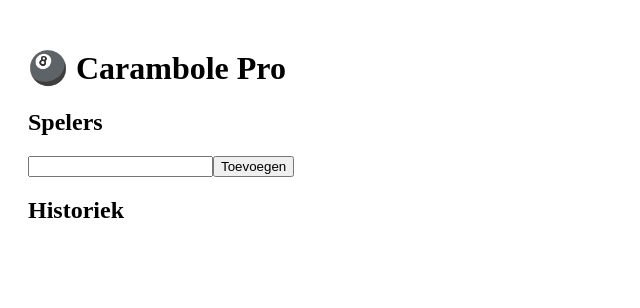
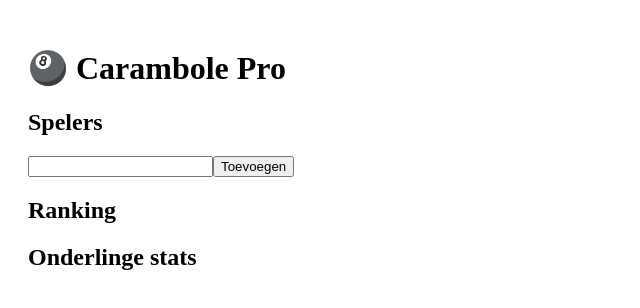
Before and after one commit to steppedavid-glitch/carambole-app, a React (Vite) app: page / in a window 1280 px wide. Shown: the top 308 px of the page, without its empty margins (0-640 px from the left). Built offline with nearby package versions, Linux system fonts and the light colour scheme.

Commit message:
Update App.jsx

```diff
--- a/src/App.jsx
+++ b/src/App.jsx
@@ -60,15 +60,20 @@ export default function App() {
     const newScores = { ...scores, [id]: newScore };
     setScores(newScores);
 
-    // winnaar check
     const winner = selected.find(p => newScores[p.id] >= targets[p.id]);
     if (winner) {
-      setGames([...games, {
+      const newGame = {
         players: selected,
         scores: newScores,
         winner,
-        turns
-      }]);
+        turns,
+        moyenne: Object.fromEntries(
+          selected.map(p => [p.id, (newScores[p.id] / (turns || 1)).toFixed(2)])
+        ),
+        series
+      };
+
+      setGames([...games, newGame]);
       setCurrentGame(false);
       alert(`🏆 ${winner.name} wint!`);
     }
@@ -83,6 +88,39 @@ export default function App() {
     );
   };
 
+  // 📊 Stats
+  const getStats = (player) => {
+    const played = games.filter(g => g.players.find(p => p.id === player.id));
+    const wins = played.filter(g => g.winner.id === player.id);
+
+    const avg = played.length
+      ? (played.reduce((sum, g) => sum + Number(g.moyenne[player.id] || 0), 0) / played.length).toFixed(2)
+      : 0;
+
+    const bestSeries = Math.max(0, ...played.map(g => g.series?.[player.id]?.best || 0));
+
+    return { played: played.length, wins: wins.length, avg, bestSeries };
+  };
+
+  const ranking = [...players]
+    .map(p => {
+      const s = getStats(p);
+      return { name: p.name, ...s, rate: s.played ? (s.wins / s.played) : 0 };
+    })
+    .sort((a, b) => b.rate - a.rate);
+
+  const getHeadToHead = (p1, p2) => {
+    const matches = games.filter(g =>
+      g.players.find(p => p.id === p1.id) &&
+      g.players.find(p => p.id === p2.id)
+    );
+
+    return {
+      p1: matches.filter(g => g.winner.id === p1.id).length,
+      p2: matches.filter(g => g.winner.id === p2.id).length
+    };
+  };
+
   return (
     <div style={{ padding: 20 }}>
       <h1>🎱 Carambole Pro</h1>
@@ -91,53 +129,33 @@ export default function App() {
       <input value={newPlayer} onChange={e => setNewPlayer(e.target.value)} />
       <button onClick={addPlayer}>Toevoegen</button>
 
-      {players.map(p => (
-        <div key={p.id}>
-          <button onClick={() => selectPlayer(p)}>{p.name}</button>
+      {players.map(p => {
+        const s = getStats(p);
+        return (
+          <div key={p.id}>
+            {p.name} | 🎯 {s.played} | 🏆 {s.wins} | Moy {s.avg} | 🔥 {s.bestSeries}
+          </div>
+        );
+      })}
+
+      <h2>Ranking</h2>
+      {ranking.map((r, i) => (
+        <div key={i}>
+          #{i + 1} {r.name}
         </div>
       ))}
 
-      {selected.length === 2 && !currentGame && (
-        <div>
-          <h2>Game setup</h2>
-          {selected.map(p => (
-            <div key={p.id}>
-              {p.name}
-              <input
-                type="number"
-                value={targets[p.id]}
-                onChange={e => setTargets({ ...targets, [p.id]: Number(e.target.value) })}
-              />
+      <h2>Onderlinge stats</h2>
+      {players.map((p1, i) =>
+        players.slice(i + 1).map(p2 => {
+          const h = getHeadToHead(p1, p2);
+          return (
+            <div key={p1.id + p2.id}>
+              {p1.name} vs {p2.name} → {h.p1} - {h.p2}
             </div>
-          ))}
-          <button onClick={startGame}>Start</button>
-        </div>
+          );
+        })
       )}
-
-      {currentGame && (
-        <div>
-          <h2>Match</h2>
-          {selected.map(p => (
-            <div key={p.id}>
-              <b>{p.name}</b> — {scores[p.id]} / {targets[p.id]}
-              | Moy: {(scores[p.id]/(turns||1)).toFixed(2)}
-              | Serie: {series[p.id]?.best}
-              <button onClick={() => updateScore(p.id, 1)}>+1</button>
-              <button onClick={() => updateScore(p.id, -1)}>-1</button>
-            </div>
-          ))}
-
-          <div>Beurten: {turns}</div>
-          <button onClick={nextTurn}>Volgende beurt</button>
-        </div>
-      )}
-
-      <h2>Historiek</h2>
-      {games.map((g, i) => (
-        <div key={i}>
-          {g.players[0].name} vs {g.players[1].name} → 🏆 {g.winner.name}
-        </div>
-      ))}
     </div>
   );
 }
```
